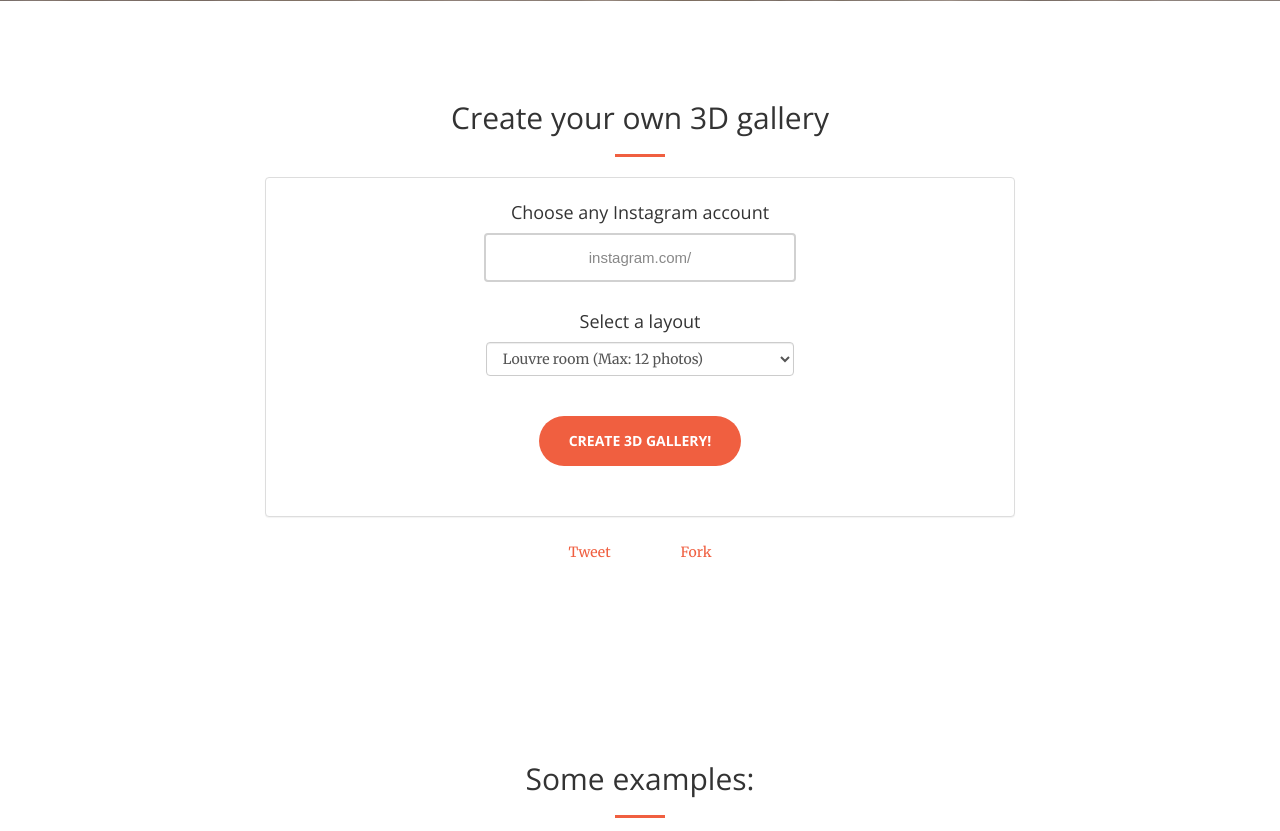
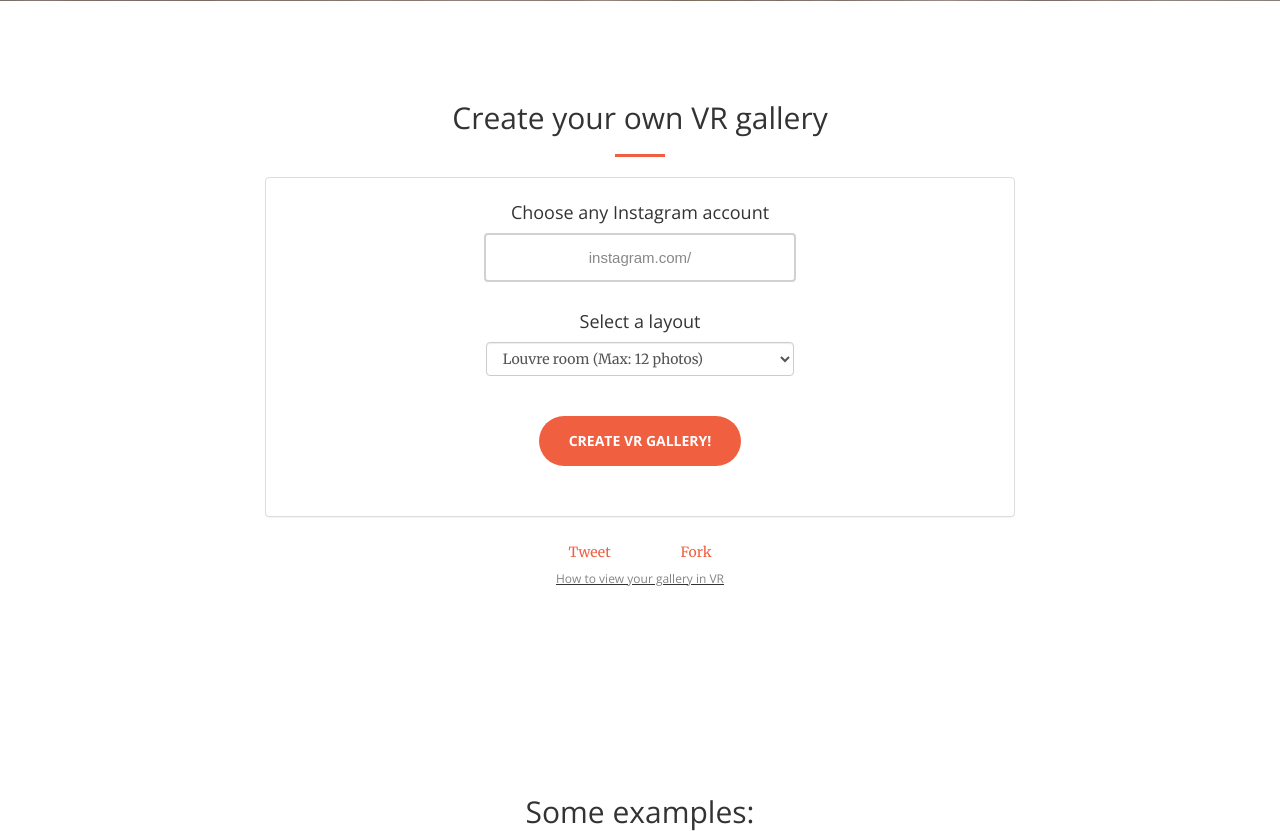
Before and after one commit to sylvinus/imgfab, a Flask app: template templates/instamuseum/index.html in a window 1280 px wide; the page is wider, and only the part inside the window is pictured. Shown: the part 799-1630 px from the top of that part. Run offline with Flask 2, Linux system fonts and the light colour scheme; the template is opened without the code that fills it, so the values that code supplies are empty; some libraries are stand-ins or nearby versions; grey boxes are pictures that could not be loaded.

Commit message:
Update index.html

```diff
--- a/templates/instamuseum/index.html
+++ b/templates/instamuseum/index.html
@@ -92,7 +92,7 @@
         <div class="container">
             <div class="row">
                 <div class="col-lg-12 text-center">
-                    <h2 class="section-heading">Create your own 3D gallery</h2>
+                    <h2 class="section-heading">Create your own VR gallery</h2>
                     <hr class="primary">
                 </div>
             </div>
@@ -122,13 +122,13 @@
 
           {% if user.username %}
 
-            <button id="go_create" class="btn btn-primary btn-xl">Create 3D Gallery!</button>
+            <button id="go_create" class="btn btn-primary btn-xl">Create VR Gallery!</button>
 
           {% else %}
 
               <!-- If we are not yet logged into sketchfab, login first then come back here and auto-start the gallery -->
 
-              <a class="btn btn-primary btn-xl sketchfab-connect-button" href="{{ url_for("social.auth", backend="sketchfab") }}?next=/%3Fcreate%3D1">Create 3D Gallery!</a>
+              <a class="btn btn-primary btn-xl sketchfab-connect-button" href="{{ url_for("social.auth", backend="sketchfab") }}?next=/%3Fcreate%3D1">Create VR Gallery!</a>
 
           {% endif %}
 
@@ -158,13 +158,14 @@
                     <!-- END SKFB TOOL-->
                 </div>
             </div>
-          <center>
+ <center>
  <a href="https://twitter.com/share" class="twitter-share-button" data-via="Sketchfab" data-size="medium" data-related="Sketchfab">Tweet</a>
  <script>!function(d,s,id){var js,fjs=d.getElementsByTagName(s)[0],p=/^http:/.test(d.location)?'http':'https';if(!d.getElementById(id)){js=d.createElement(s);js.id=id;js.src=p+'://platform.twitter.com/widgets.js';fjs.parentNode.insertBefore(js,fjs);}}(document, 'script', 'twitter-wjs');</script>
 &nbsp; <iframe src="https://www.facebook.com/plugins/like.php?href=http%3A%2F%2Fwww.instamuseum.com&width=50&layout=button&action=like&show_faces=false&share=false&height=20&appId=272479259760201" width="50" height="20" style="border:none;overflow:hidden" scrolling="no" frameborder="0" allowTransparency="true"></iframe>
 &nbsp; <a class="github-button" href="https://github.com/sylvinus/imgfab/fork" aria-label="Fork sylvinus/imgfab on GitHub">Fork</a>
 </center>
-                   </div>
+<h6 style="text-align:center; text-decoration:underline;"><a href="https://help.sketchfab.com/hc/en-us/articles/204777439-Virtual-Reality-VR-" target="_blank" style="color: #848484;">How to view your gallery in VR</a></h6>
+</div>
     </section>
 
  <section id="portfolio">
@@ -178,17 +179,15 @@
         </div>
         <div class="container-fluid">
             <div class="row no-gutter">
-                <div class="col-lg-4 col-sm-6">
+                <div class="col-lg-4" style="text-align: center;">
                     <iframe width="480" height="300" src="https://sketchfab.com/models/1818b9668c6d4da9b50bc83e45725311/embed" frameborder="0" allowfullscreen mozallowfullscreen="true" webkitallowfullscreen="true" onmousewheel=""></iframe>
                     <p style="font-size: 13px; font-weight: normal; margin: 5px; color: #4A4A4A;">
     <a href="https://sketchfab.com/models/1818b9668c6d4da9b50bc83e45725311?utm_medium=embed&utm_source=website&utm_campain=share-popup" target="_blank" style="font-weight: bold; color: #1CAAD9;">Instamuseum for @nineinchnails</a>
     by <a href="https://sketchfab.com/sylvinus?utm_medium=embed&utm_source=website&utm_campain=share-popup" target="_blank" style="font-weight: bold; color: #1CAAD9;">sylvinus</a>
     on <a href="https://sketchfab.com?utm_medium=embed&utm_source=website&utm_campain=share-popup" target="_blank" style="font-weight: bold; color: #1CAAD9;">Sketchfab</a>
 </p>
-
-
                 </div>
-                <div class="col-lg-4 col-sm-6">
+                <div class="col-lg-4" style="text-align: center;">
                         <iframe width="480" height="300" src="https://sketchfab.com/models/4ec077a7d6ce4f70a20bea15c17dc037/embed" frameborder="0" allowfullscreen mozallowfullscreen="true" webkitallowfullscreen="true" onmousewheel=""></iframe>
                         <p style="font-size: 13px; font-weight: normal; margin: 5px; color: #4A4A4A;">
     <a href="https://sketchfab.com/models/4ec077a7d6ce4f70a20bea15c17dc037?utm_medium=embed&utm_source=website&utm_campain=share-popup" target="_blank" style="font-weight: bold; color: #1CAAD9;">Instamuseum for @albandenoyel</a>
@@ -197,7 +196,7 @@
 </p>
 
                 </div>
-                <div class="col-lg-4 col-sm-6">
+                <div class="col-lg-4" style="text-align: center;">
                     <iframe width="480" height="300" src="https://sketchfab.com/models/0bc0dc5c4fc74e6f8795d68388ecec5a/embed" frameborder="0" allowfullscreen mozallowfullscreen="true" webkitallowfullscreen="true" onmousewheel=""></iframe>
                     <p style="font-size: 13px; font-weight: normal; margin: 5px; color: #4A4A4A;">
         <a href="https://sketchfab.com/models/0bc0dc5c4fc74e6f8795d68388ecec5a?utm_medium=embed&utm_source=website&utm_campain=share-popup" target="_blank" style="font-weight: bold; color: #1CAAD9;">Wall for @guillermosainz</a>
@@ -209,17 +208,16 @@
             </div>
         </div>
     </section>
-
-   <section id="more" style="padding: 35px 0;">
+<section id="more" style="padding: 0px 0px 20px 0px;">
 	 <div class="container">
             <div class="row">
                 <div class="col-lg-12 text-center">
-                    <h4 class="section-heading"><a href="https://sketchfab.com/tags/instamuseum" target="_blank">View more virtual museums</a></h2>
+                    <h4 class="section-heading"><a href="https://sketchfab.com/tags/instamuseum" target="_blank">View more virtual museums</a></h4>
+                    <hr class="secondary">
                 </div>
             </div>
         </div>
     </section>
-
     <section id="about" style="background: #edf0f2">
         <div class="container">
             <div class="row">
```
